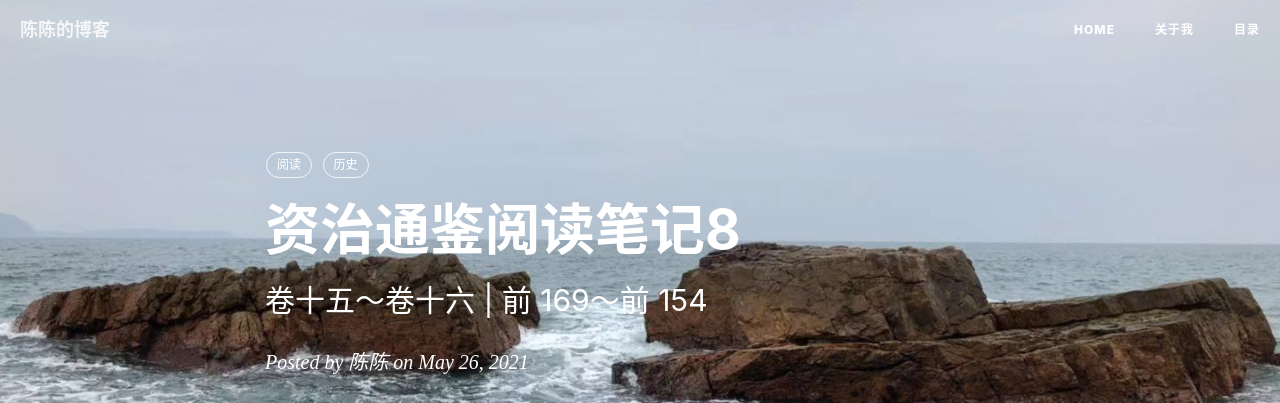
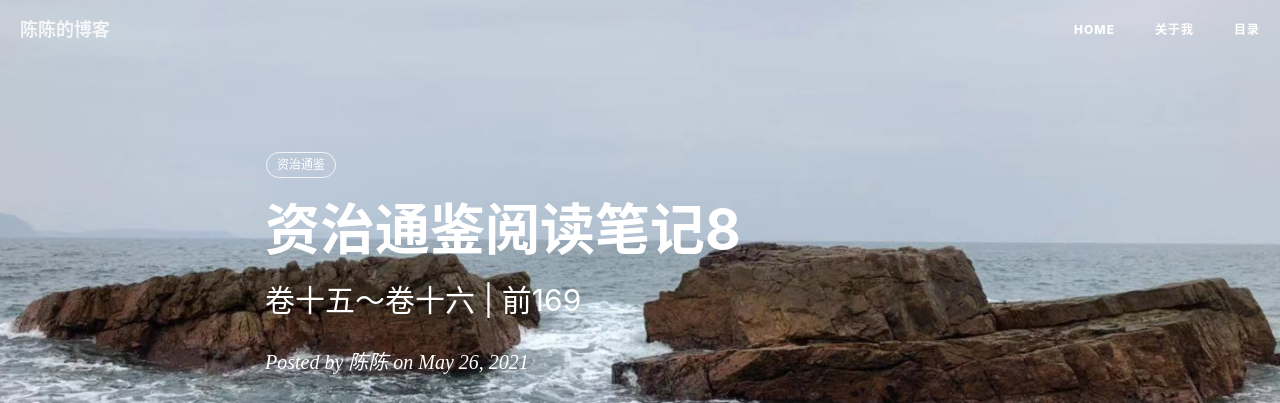
Before and after one commit to chensong212/chensong212.github.io, a Jekyll site: the page built from _posts/2021-05-26-zztj8.md, in a window 1280 px wide and 900 px high. Shown: the top 403 px of the window. Built offline with Jekyll 4.4.1, drawn with Linux system fonts in a browser that asks for light colours; nearby versions of some CDN libraries; comment, search, counter and statistics services are not loaded.

Commit message:
Update 2021-05-26-zztj8.md

```diff
--- a/_posts/2021-05-26-zztj8.md
+++ b/_posts/2021-05-26-zztj8.md
@@ -1,14 +1,13 @@
 ---
 layout:     post
 title:      资治通鉴阅读笔记8
-subtitle:   卷十五～卷十六 | 前 169～前 154
+subtitle:   卷十五～卷十六 | 前169
 date:       2021-05-26
 author:     陈陈
 header-img:
 catalog: true
 tags:
-    - 阅读
-    - 历史
+    - 资治通鉴
 
 ---
 ## 第十五卷
```
